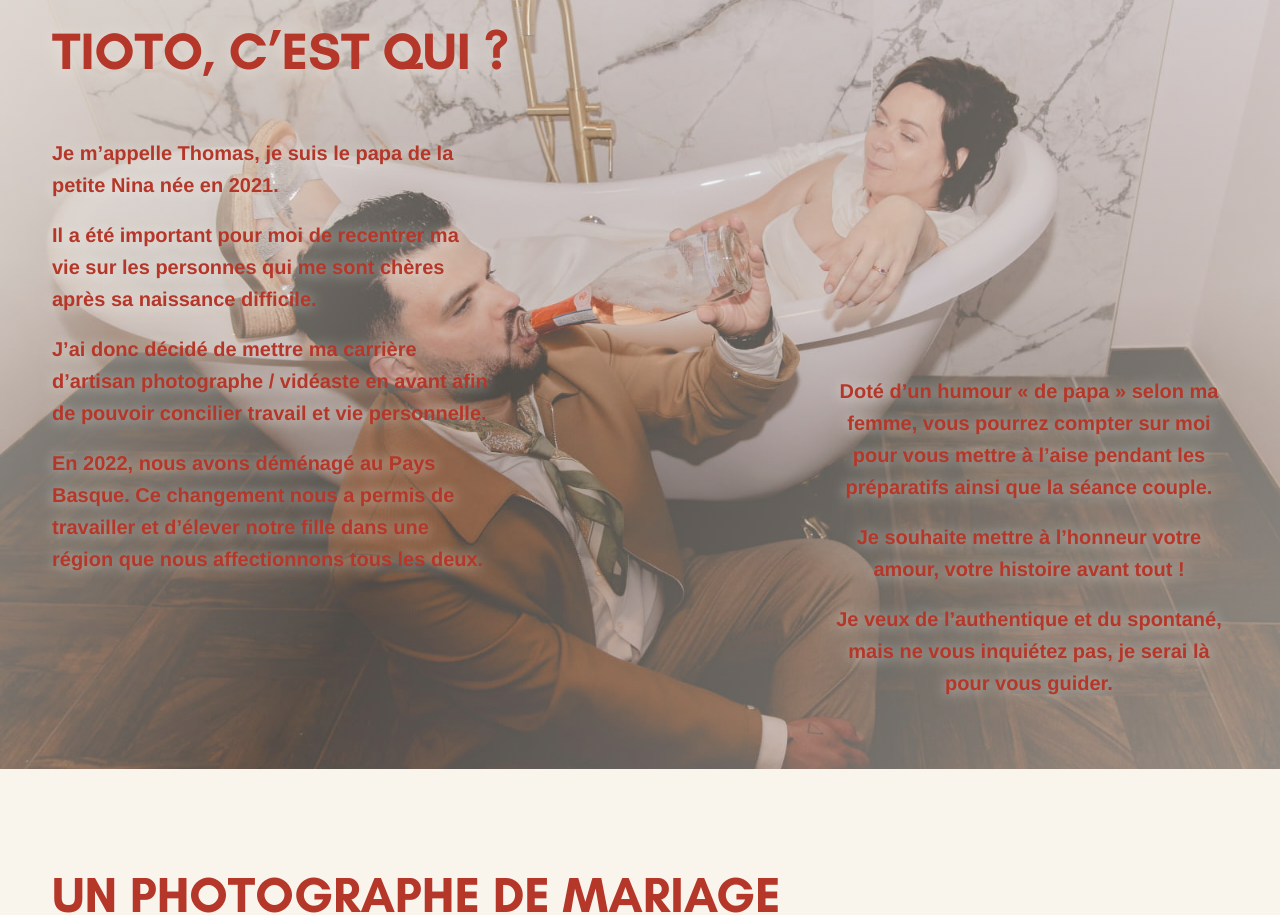
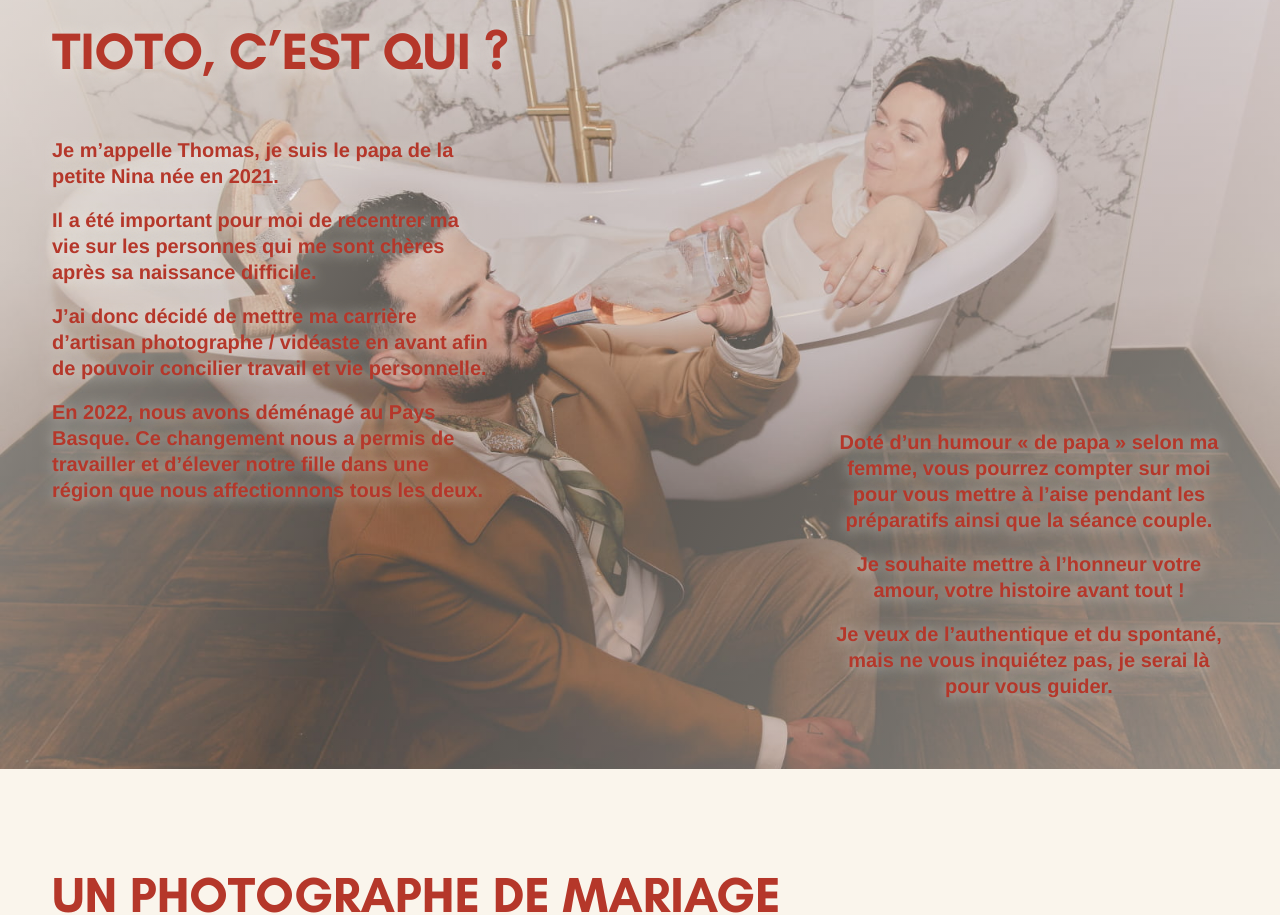
Before and after one commit to saslandeco-cmyk/tioto-photographe, a Next.js app: page / in a window 1280 px wide. Shown: the part 4700-5615 px from the top of the page. Built offline with nearby package versions, Linux system fonts and the light colour scheme.

Commit message:
Update Tioto.module.css

```diff
--- a/app/components/Tioto.module.css
+++ b/app/components/Tioto.module.css
@@ -67,7 +67,7 @@
   font-weight: 700;
   color: var(--red);
   font-size: 20px;
-  line-height: 1.6;
+  line-height: 1.3;
   margin: 0 0 18px;
   text-shadow: 0 1px 14px rgba(250, 245, 236, 0.7);
 }
```
